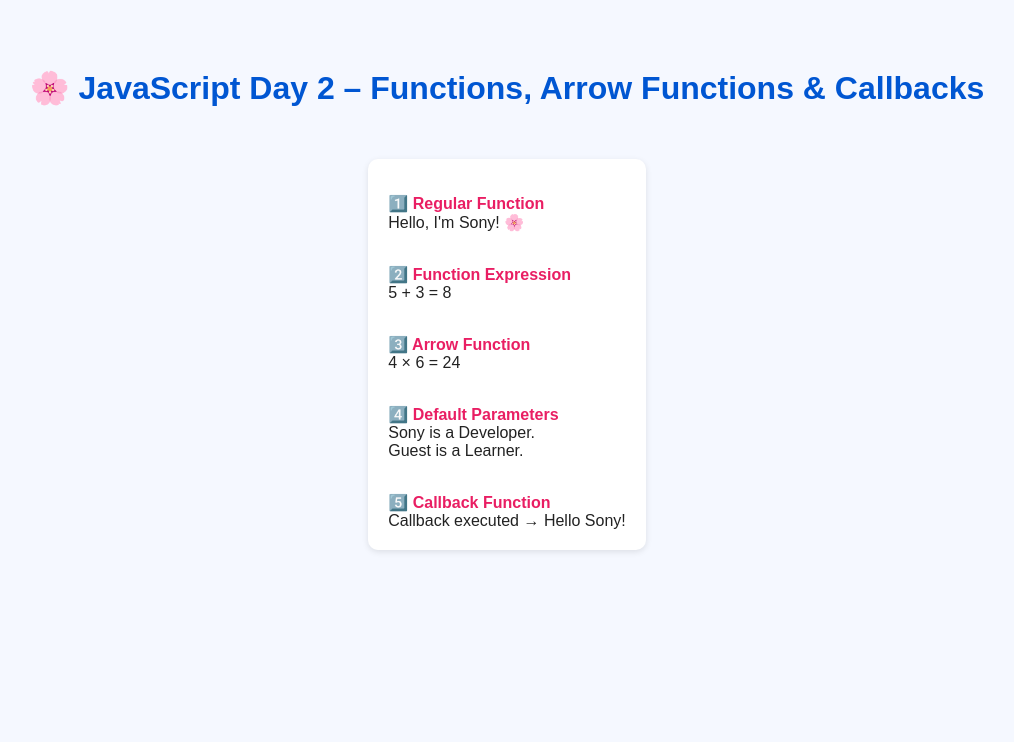
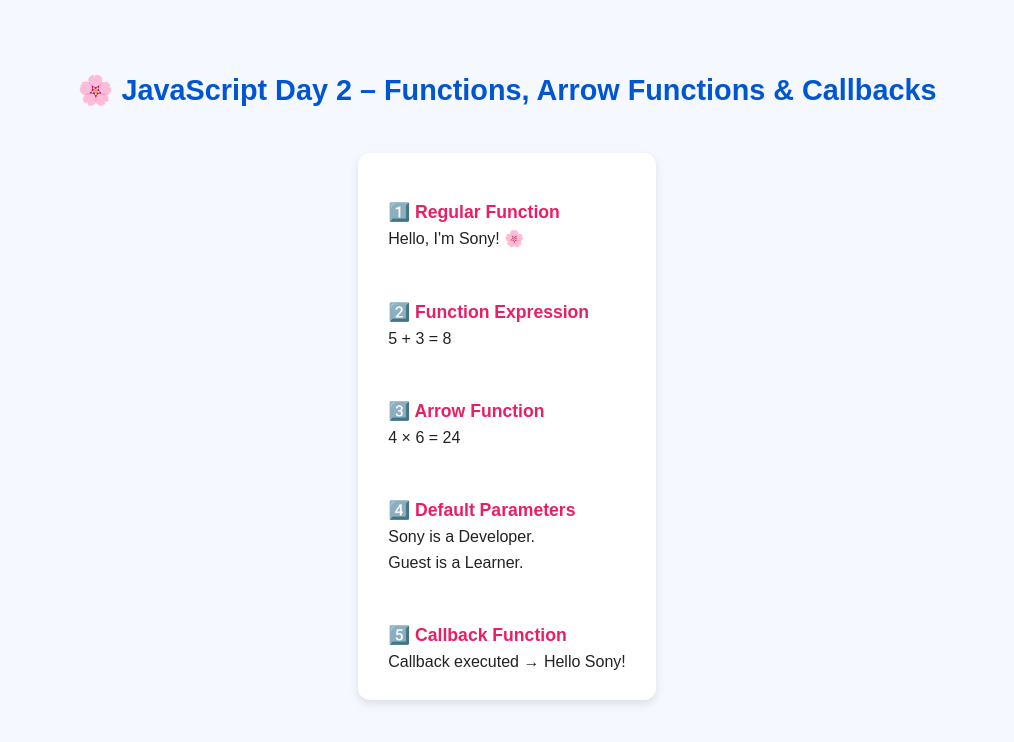
Before and after one commit to sonyphoebeb/fullstack-revision-4weeks, a plain HTML site: page week1-day2-Js-practice/index.html in a window 1280 px wide. Shown: the whole page, without its empty margins (133-1147 px from the left). Drawn offline with Linux system fonts and the light colour scheme.

Commit message:
updated style.css

```diff
--- a/week1-day2-Js-practice/style.css
+++ b/week1-day2-Js-practice/style.css
@@ -1,28 +1,50 @@
+/* General Page Styling */
 body {
     font-family: "Poppins", sans-serif;
     background-color: #f5f8ff;
     color: #222;
     text-align: center;
     padding: 40px;
+    line-height: 1.6;
 }
 
+/* Title Styling */
 h1 {
     color: #0056d2;
+    font-size: 1.8rem;
+    margin-bottom: 20px;
 }
 
+/* Output Box */
 .output {
-    margin-top: 30px;
-    background: #fff;
-    border-radius: 10px;
-    padding: 20px;
-    box-shadow: 0 2px 6px rgba(0, 0, 0, 0.1);
+    margin: 0 auto;
+    margin-top: 20px;
+    background: #ffffff;
+    border-radius: 12px;
+    padding: 25px 30px;
+    box-shadow: 0 4px 10px rgba(0, 0, 0, 0.1);
     text-align: left;
     display: inline-block;
-    max-width: 600px;
+    max-width: 700px;
+    font-size: 1rem;
 }
 
+/* Section Titles */
 .section-title {
     font-weight: 600;
-    margin-top: 15px;
+    margin-top: 20px;
     color: #e91e63;
+    font-size: 1.1rem;
 }
+
+/* Output Values */
+.output br+br {
+    line-height: 2;
+}
+
+/* Optional hover effect */
+.output:hover {
+    box-shadow: 0 6px 14px rgba(0, 0, 0, 0.12);
+    transform: translateY(-2px);
+    transition: all 0.3s ease;
+}
```
